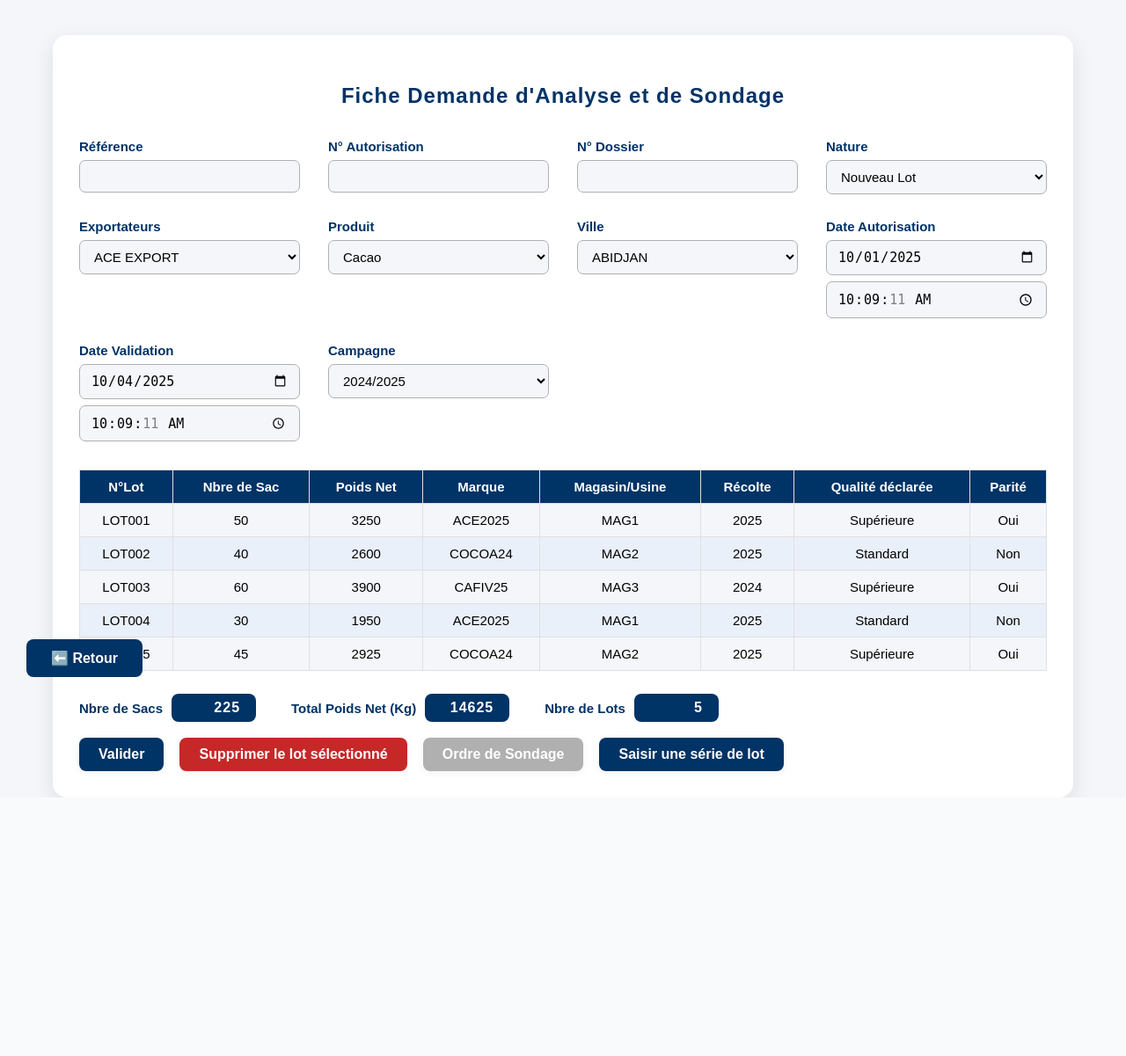
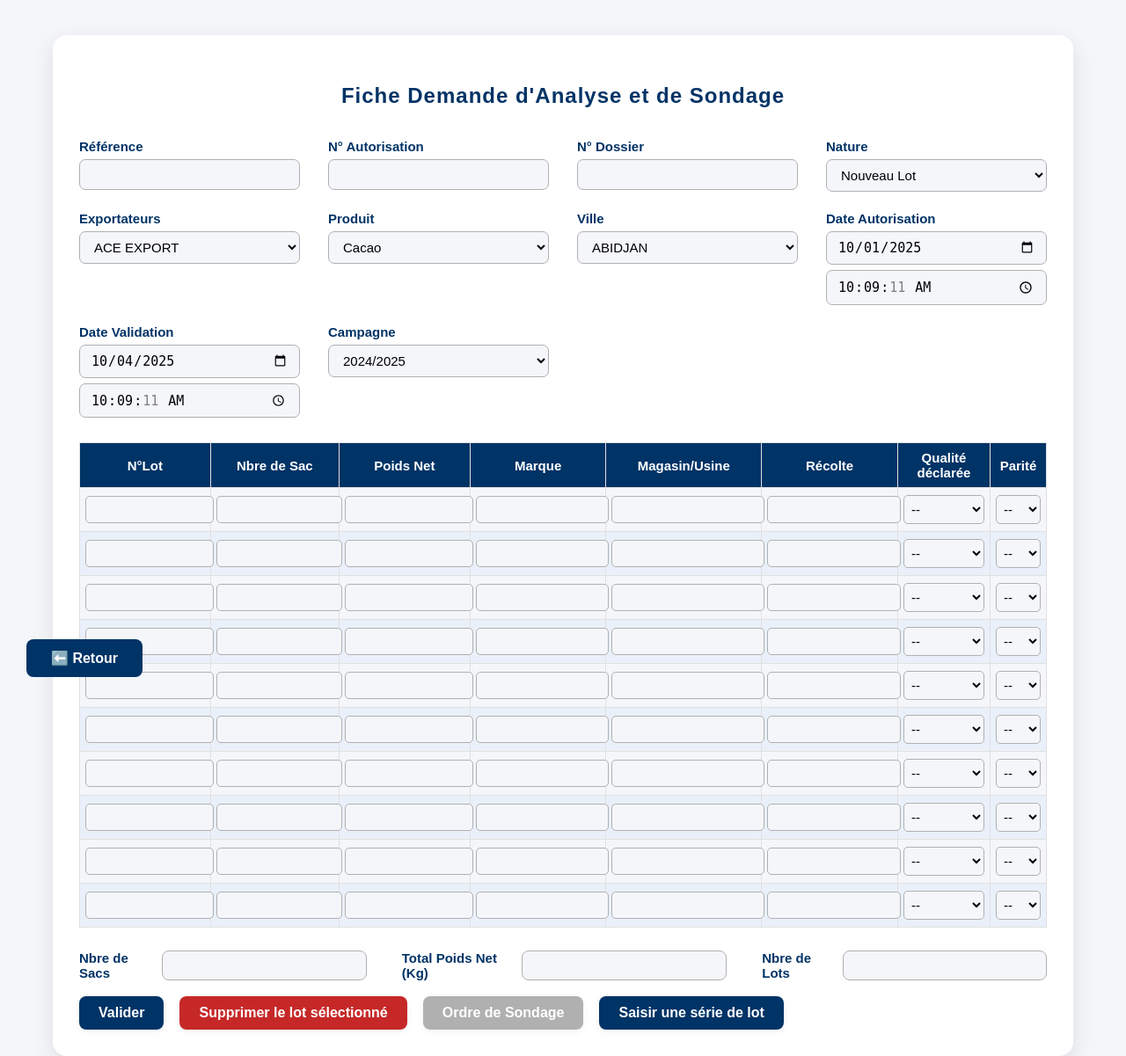
Before and after one commit to Ange12318/cqualite_app, a PHP site: page /modules/traitements/demandes/ajouter.php in a window 1280 px wide. Shown: the whole page at 88% size. Before the commit the page ends 907 px from the top, so only its background shows below. Run offline with PHP 8.4, Linux system fonts and the light colour scheme.

Commit message:
Mise à jour

```diff
--- a/modules/traitements/demandes/ajouter.php
+++ b/modules/traitements/demandes/ajouter.php
@@ -29,13 +29,13 @@
         .form-header {
             display: grid;
             grid-template-columns: repeat(4, 1fr);
-            gap: 28px 32px;
-            margin-bottom: 32px;
+            gap: 22px 32px;
+            margin-bottom: 28px;
         }
         .form-group {
             display: flex;
             flex-direction: column;
-            gap: 7px;
+            gap: 6px;
         }
         .form-group label {
             font-size: 15px;
@@ -44,7 +44,7 @@
         }
         .form-group input,
         .form-group select {
-            padding: 9px 12px;
+            padding: 8px 12px;
             border: 1px solid #b0b0b0;
             border-radius: 7px;
             font-size: 15px;
@@ -68,7 +68,7 @@
         }
         th, td {
             border: 1px solid #e0e0e0;
-            padding: 10px 7px;
+            padding: 8px 6px;
             text-align: center;
             font-size: 15px;
         }
@@ -76,6 +76,14 @@
             background: #003366;
             color: #fff;
             font-weight: bold;
+        }
+        td input, td select {
+            width: 100%;
+            padding: 6px 4px;
+            border: 1px solid #b0b0b0;
+            border-radius: 5px;
+            background: #f4f6fa;
+            font-size: 15px;
         }
         tr td {
             background: #f4f6fa;
@@ -101,11 +109,12 @@
             color: #003366;
             font-size: 15px;
         }
-        .totals-bar .total-value {
-            background: #003366;
-            color: #fff;
+        .totals-bar input[type="text"] {
+            background: #f4f6fa;
+            color: #003366;
             padding: 7px 18px;
             border-radius: 8px;
+            border: 1px solid #b0b0b0;
             font-weight: bold;
             font-size: 16px;
             min-width: 60px;
@@ -181,7 +190,7 @@
 <body>
 <div class="content">
     <h2>Fiche Demande d'Analyse et de Sondage</h2>
-    <form>
+    <form method="post" action="ivoirienne.php">
         <div class="form-header">
             <div class="form-group">
                 <label for="reference">Référence</label>
@@ -259,71 +268,45 @@
                     </tr>
                 </thead>
                 <tbody>
+                    <?php for($i=0;$i<10;$i++): ?>
                     <tr>
-                        <td>LOT001</td>
-                        <td>50</td>
-                        <td>3250</td>
-                        <td>ACE2025</td>
-                        <td>MAG1</td>
-                        <td>2025</td>
-                        <td>Supérieure</td>
-                        <td>Oui</td>
+                        <td><input type="text" name="lots[<?php echo $i; ?>][numero]" /></td>
+                        <td><input type="number" name="lots[<?php echo $i; ?>][sacs]" min="0" /></td>
+                        <td><input type="number" name="lots[<?php echo $i; ?>][poids]" min="0" step="0.01" /></td>
+                        <td><input type="text" name="lots[<?php echo $i; ?>][marque]" /></td>
+                        <td><input type="text" name="lots[<?php echo $i; ?>][magasin]" /></td>
+                        <td><input type="text" name="lots[<?php echo $i; ?>][recolte]" /></td>
+                        <td>
+                            <select name="lots[<?php echo $i; ?>][qualite]">
+                                <option value="">--</option>
+                                <option>Supérieure</option>
+                                <option>Standard</option>
+                            </select>
+                        </td>
+                        <td>
+                            <select name="lots[<?php echo $i; ?>][parite]">
+                                <option value="">--</option>
+                                <option>Oui</option>
+                                <option>Non</option>
+                            </select>
+                        </td>
                     </tr>
-                    <tr>
-                        <td>LOT002</td>
-                        <td>40</td>
-                        <td>2600</td>
-                        <td>COCOA24</td>
-                        <td>MAG2</td>
-                        <td>2025</td>
-                        <td>Standard</td>
-                        <td>Non</td>
-                    </tr>
-                    <tr>
-                        <td>LOT003</td>
-                        <td>60</td>
-                        <td>3900</td>
-                        <td>CAFIV25</td>
-                        <td>MAG3</td>
-                        <td>2024</td>
-                        <td>Supérieure</td>
-                        <td>Oui</td>
-                    </tr>
-                    <tr>
-                        <td>LOT004</td>
-                        <td>30</td>
-                        <td>1950</td>
-                        <td>ACE2025</td>
-                        <td>MAG1</td>
-                        <td>2025</td>
-                        <td>Standard</td>
-                        <td>Non</td>
-                    </tr>
-                    <tr>
-                        <td>LOT005</td>
-                        <td>45</td>
-                        <td>2925</td>
-                        <td>COCOA24</td>
-                        <td>MAG2</td>
-                        <td>2025</td>
-                        <td>Supérieure</td>
-                        <td>Oui</td>
-                    </tr>
+                    <?php endfor; ?>
                 </tbody>
             </table>
         </div>
         <div class="totals-bar">
             <div class="total-group">
                 <label>Nbre de Sacs</label>
-                <span class="total-value">225</span>
+                <input type="text" name="total_sacs" value="" />
             </div>
             <div class="total-group">
                 <label>Total Poids Net (Kg)</label>
-                <span class="total-value">14625</span>
+                <input type="text" name="total_poids" value="" />
             </div>
             <div class="total-group">
                 <label>Nbre de Lots</label>
-                <span class="total-value">5</span>
+                <input type="text" name="total_lots" value="" />
             </div>
         </div>
         <div class="actions-bar">
```
